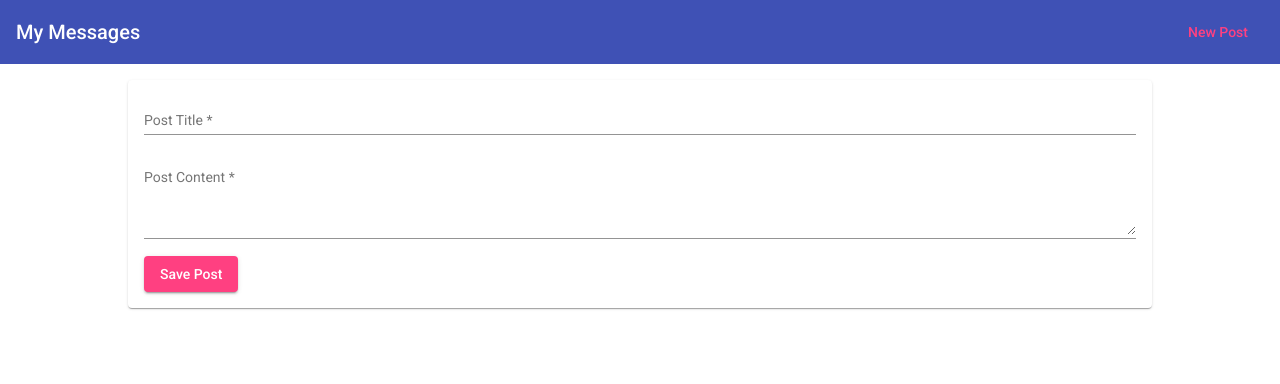
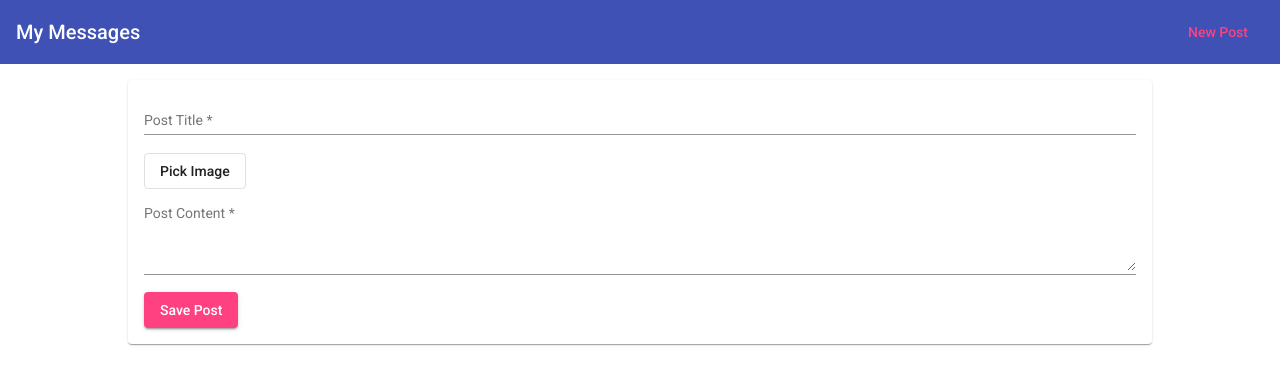
Before and after one commit to Norman518/MEAN-Project, an Angular app: page /create in a window 1280 px wide. Shown: the top 384 px of the page. Built offline with nearby package versions, Linux system fonts and the light colour scheme.

Commit message:
added file input button

```diff
--- a/src/app/posts/post-create/post-create.component.css
+++ b/src/app/posts/post-create/post-create.component.css
@@ -6,3 +6,7 @@
 mat-spinner {
   margin: auto;
 }
+
+input[type='file'] {
+  visibility: hidden;
+}
--- a/src/app/posts/post-create/post-create.component.html
+++ b/src/app/posts/post-create/post-create.component.html
@@ -14,6 +14,10 @@
       />
       <mat-error *ngIf="title.invalid">Please enter a post title.</mat-error>
     </mat-form-field>
+    <div>
+      <button mat-stroked-button type="button" (click)="filePicker.click()">Pick Image</button>
+      <input type="file" #filePicker />
+    </div>
     <mat-form-field>
       <textarea
         matInput
```
